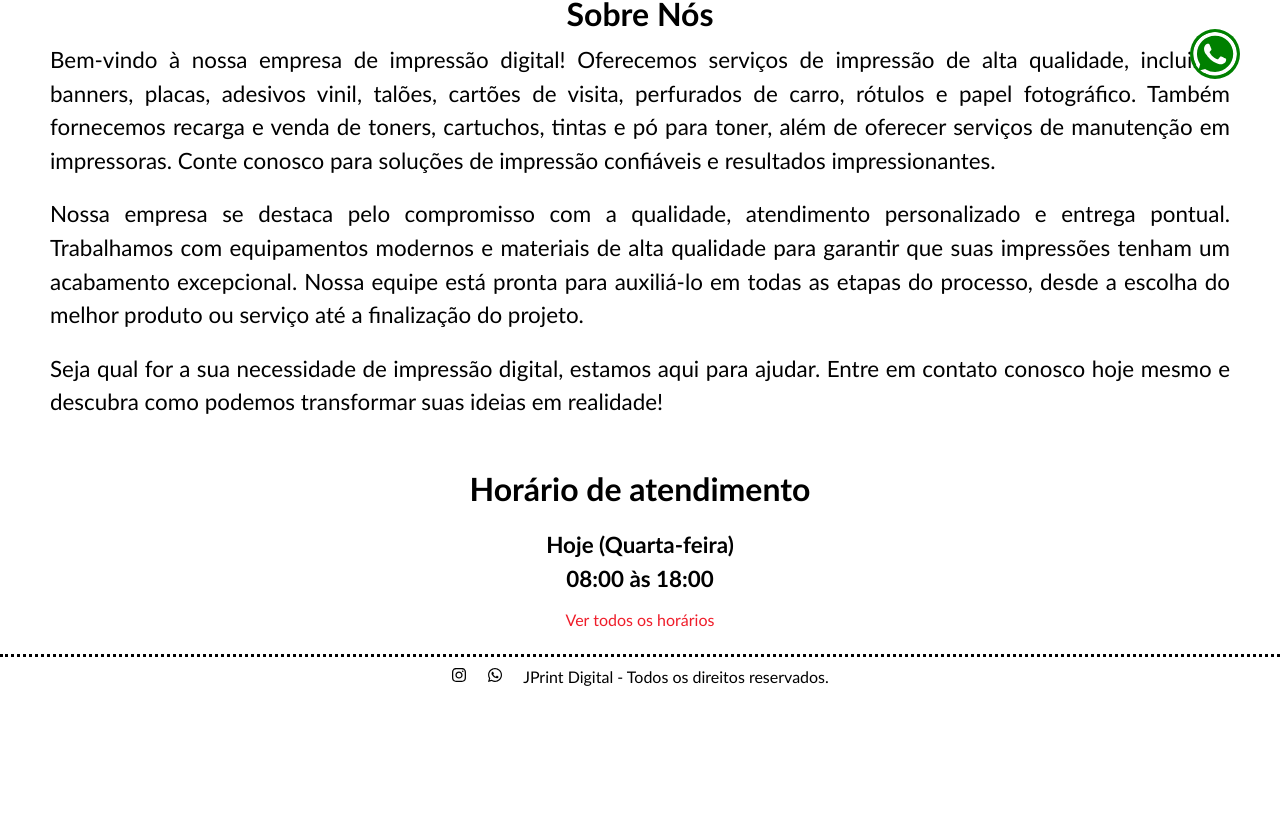
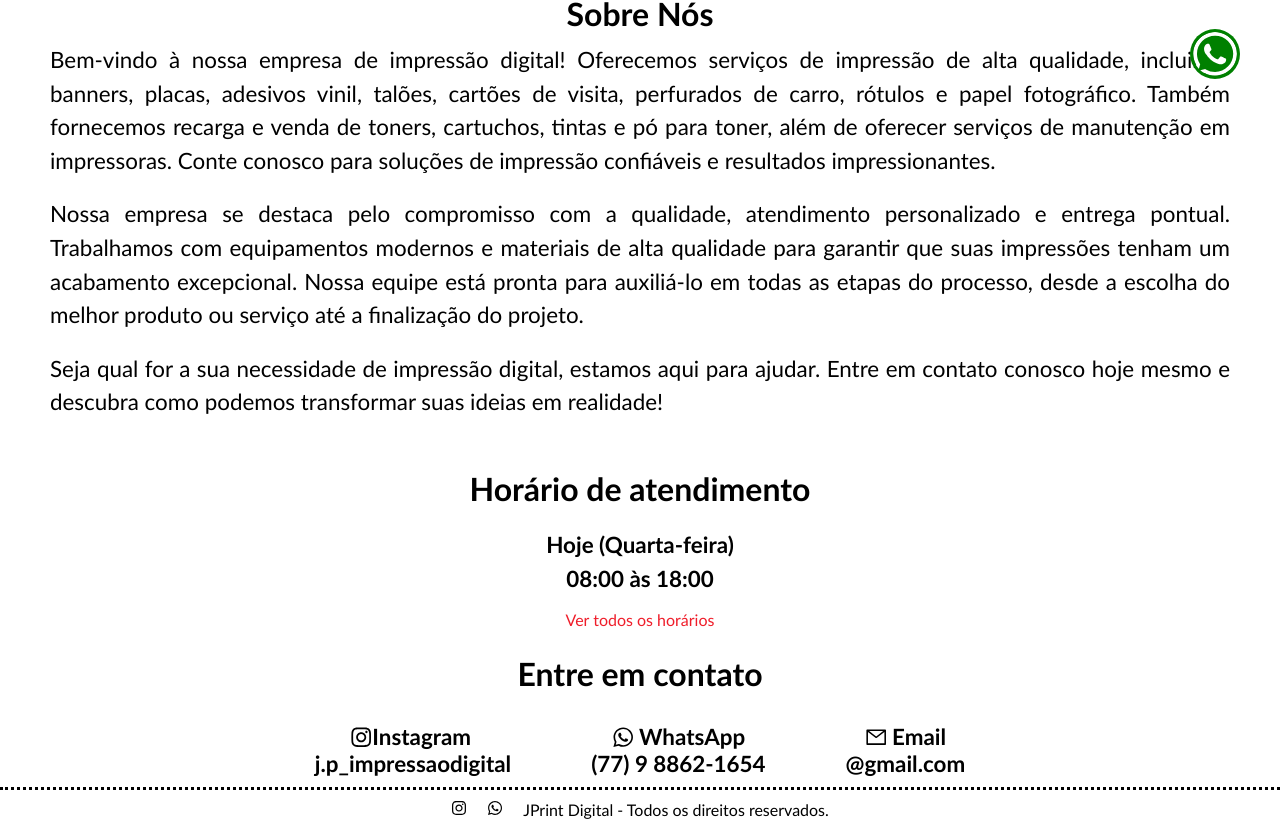
Before and after one commit to iuridantas/Printing-Shop, a React (Vite) app: page / in a window 1280 px wide. Shown: the part 699-1538 px from the top of the page. Before the commit the page ends 1405 px from the top, so only its background shows below. Built offline with nearby package versions, Linux system fonts and the light colour scheme.

Commit message:
feat: created session contact

```diff
--- a/src/Page/home/index.tsx
+++ b/src/Page/home/index.tsx
@@ -1,4 +1,5 @@
 import { SessionAboutUs } from '../../components/session/sessionAboutUs';
+import { SessionContact } from '../../components/session/sessionContact';
 import { SessionInitial } from '../../components/session/sessionInitial';
 import { SessionTimes } from '../../components/session/sessionTimes';
 import { Container, WhatsAppButton, WhatsApp } from './style';
@@ -19,8 +20,9 @@ export function Home() {
         />
       </WhatsAppButton>
       <SessionInitial />
-      <SessionAboutUs/>
-      <SessionTimes/>
+      <SessionAboutUs />
+      <SessionTimes />
+      <SessionContact />
     </Container>
   );
 }
--- a/src/components/header/index.tsx
+++ b/src/components/header/index.tsx
@@ -114,11 +114,6 @@ export function Header() {
                 Contato
               </a>
             </li>
-            <li>
-              <a href="#localizacao" className="container-link">
-                Localização
-              </a>
-            </li>
           </ul>
         </nav>
       </Container>
--- /dev/null
+++ b/src/components/session/sessionContact/index.tsx
@@ -0,0 +1,65 @@
+import { ContactSession } from './style';
+import { FaWhatsapp, FaInstagram } from 'react-icons/fa';
+import { AiOutlineMail } from 'react-icons/ai';
+
+export function SessionContact() {
+  return (
+    <section aria-label="Contato">
+      <ContactSession id="contato">
+        <h2>Entre em contato</h2>
+        <div>
+        <a
+          href="https://instagram.com/j.p_impressaodigital?igshid=MzRlODBiNWFlZA=="
+          rel="noopener noreferrer"
+          target="_blank"
+          aria-label="Perfil do Instagram de JPrint Digital"
+          title="Perfil do Instagram de JPrint Digital"
+        >
+          <h3>
+            <FaInstagram
+              className="instagram"
+              alt="Ícone representando o perfil do Instagram de JPrint Digital"
+            />
+            <span>Instagram</span>
+          </h3>
+          <p>j.p_impressaodigital</p>
+        </a>
+        <a
+          href="https://api.whatsapp.com/send?phone=5577988621654&text=Ol%C3%A1%20JPrint%20Digital,%20vim%20atrav%C3%A9s%20do%20seu%20site,%20gostaria%20de%20obter%20mais%20informa%C3%A7%C3%B5es."
+          target="_blank"
+          rel="noopener noreferrer"
+          aria-label="Número do WhatsApp de JPrint Digital"
+          title="Número do WhatsApp de JPrint Digital"
+        >
+          <h3>
+            <FaWhatsapp
+              className="whatsApp"
+              alt="Ícone representando o WhatsApp de JPrint Digital"
+            />
+            <span />
+            WhatsApp
+          </h3>
+          <p>(77) 9 8862-1654</p>
+        </a>
+        <a
+          href="mailto:thiagomarquesbat@gmail.com"
+          target="_blank"
+          rel="noopener noreferrer"
+          aria-label="Email de JPrint Digital"
+          title="Email de JPrint Digital"
+        >
+          <h3>
+            <AiOutlineMail
+              className="email"
+              alt="Ícone representando o Email de JPrint Digital"
+            />
+            <span />
+            Email
+          </h3>
+          <p>@gmail.com</p>
+        </a>
+        </div>
+      </ContactSession>
+    </section>
+  );
+}
--- /dev/null
+++ b/src/components/session/sessionContact/style.ts
@@ -0,0 +1,71 @@
+import styled from 'styled-components';
+
+export const ContactSession = styled.div`
+  display: flex;
+  flex-direction: column;
+  align-items: center;
+
+  div {
+    display: flex;
+    text-align: center;
+  }
+
+  h2 {
+    font-size: 2rem;
+  }
+
+
+  a {
+    display: flex;
+    flex-direction: column;
+    align-items: center;
+    text-decoration: none;
+    color: black;
+    font-size: 1.4rem;
+    margin: 30px 40px 10px;
+  }
+
+  h3 {
+    display: flex;
+    font-size: 1.4rem;
+    align-items: center;
+    font-weight: bold;
+  }
+
+  p {
+    display: flex;
+    font-size: 1.4rem;
+    align-items: center;
+    font-weight: bold;
+  }
+
+  span {
+    margin-right: 5px;
+  }
+
+  @media (max-width: 600px) {
+
+    div{
+      flex-direction: column;
+      margin-top: 10px;
+    }
+
+    h2 {
+      font-size: 1.4rem;
+      margin: auto;
+    }
+
+    h3{
+      font-size: 1rem;
+    }
+
+    a {
+      font-size: 1rem;
+      margin: 5px 0;
+    }
+
+    p {
+      font-size: 1rem;
+    }
+  }
+`;
--- a/src/components/session/sessionTimes/index.tsx
+++ b/src/components/session/sessionTimes/index.tsx
@@ -39,8 +39,8 @@ export function SessionTimes() {
   };
 
   return (
-  <section aria-label="Sobre Nós">
-    <TimesSession id="sobre-nos">
+  <section aria-label="Horário de atendimento">
+    <TimesSession id="horarios">
       <h2>Horário de atendimento</h2>
       <div className="hours-container">
         <h3>
```
